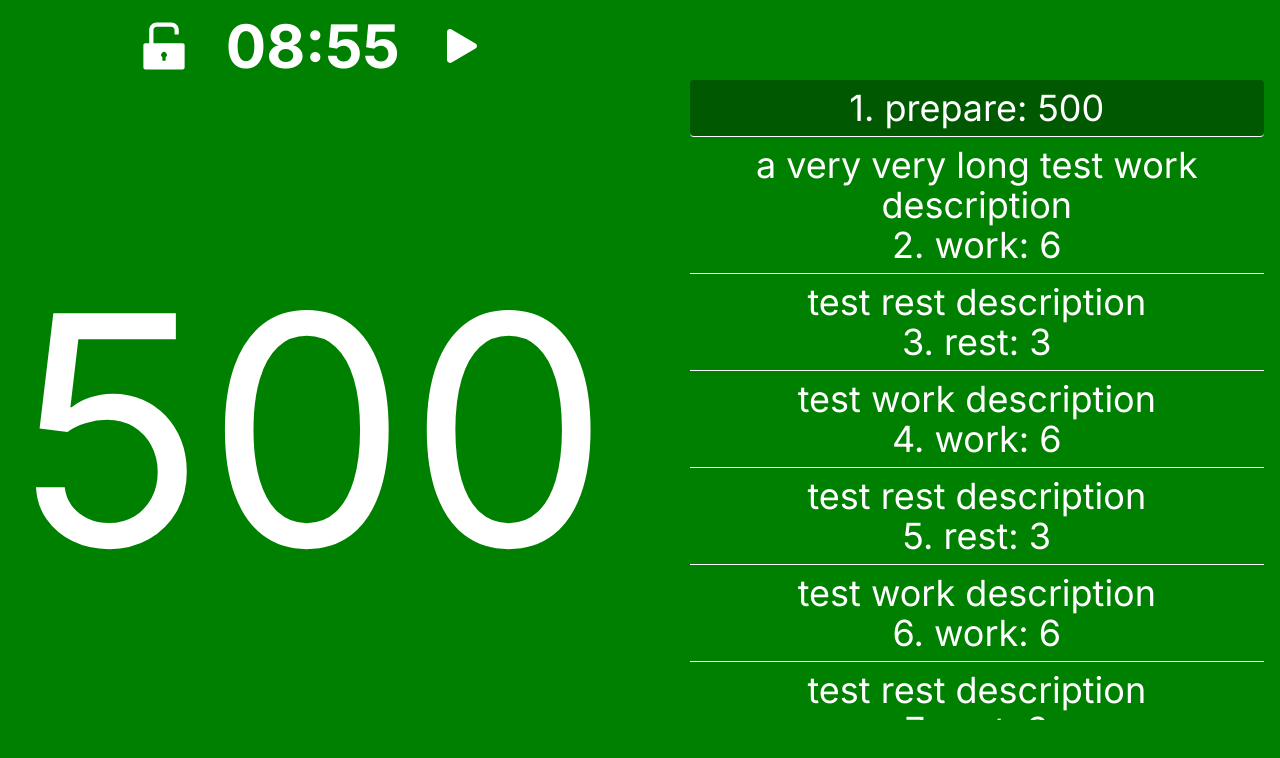
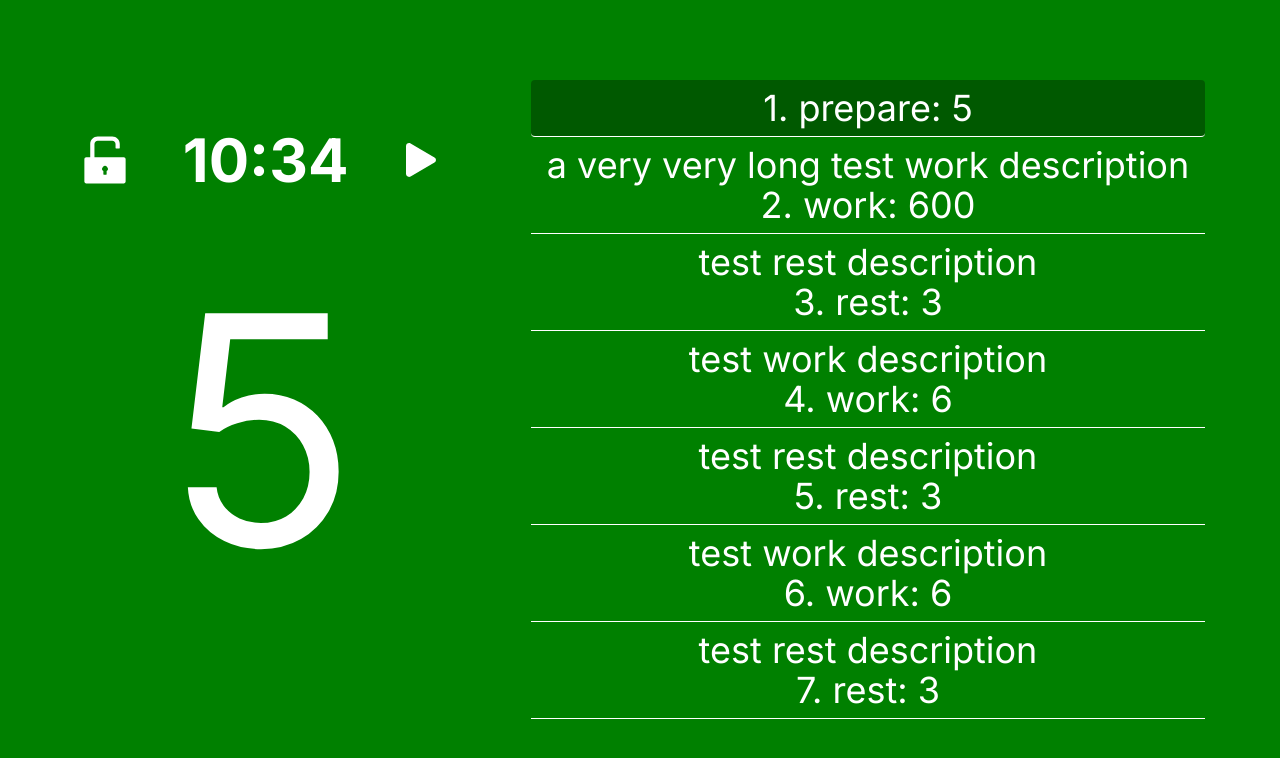
Before and after one commit to Lewisjohnward/tabata-timer, a Next.js app: page / in a window 1280 px wide. Shown: the top 758 px of the page. Built offline with nearby package versions, Linux system fonts and the light colour scheme.

Commit message:
prevent wobbly numbers from text-center and non fixed length divs

```diff
--- a/src/app/pages/activeWorkout.tsx
+++ b/src/app/pages/activeWorkout.tsx
@@ -38,13 +38,13 @@ const debugArray = [
   {
     id: uuidv4(),
     intervalType: "prepare",
-    time: 500,
+    time: 5,
   },
   {
     id: uuidv4(),
     description: "a very very long test work description",
     intervalType: "work",
-    time: 6,
+    time: 600,
   },
   {
     id: uuidv4(),
@@ -108,17 +108,20 @@ const ActiveWorkout = ({ setView, activeWorkout }: Props) => {
       className="relative flex flex-col lg:flex-row lg:justify-center lg:gap-20 h-screen text-white p-4"
       style={{ backgroundColor: intervalManager.color }}
     >
-      <div className="flex flex-col">
-        <div className="flex justify-center items-center gap-8 text-4xl lg:text-6xl font-bold">
+      <div className="flex flex-col justify-center">
+        <div className="flex justify-center items-center gap-8 text-4xl lg:text-6xl font-bold overflow-hidden">
           <button onClick={() => intervalManager.setLocked((prev) => !prev)}>
             {intervalManager.locked ? <AiFillLock /> : <AiFillUnlock />}
           </button>
-          <h1>{intervalManager.getTotalRemainingTime()}</h1>
+          <h1 className="w-36 lg:w-48 px-4">
+            {intervalManager.getTotalRemainingTime()}
+          </h1>
           <button onClick={() => intervalManager.setRunning((prev) => !prev)}>
             {intervalManager.running ? <BsFillPauseFill /> : <BsFillPlayFill />}
           </button>
         </div>
-        <div className="text-[10rem] text-center lg:grow lg:flex lg:items-center lg:text-[20rem]">
+
+        <div className="text-center text-[10rem] lg:text-[20rem]">
           {intervalManager.getCurrentIntervalRemainingTime()}
         </div>
       </div>
```
